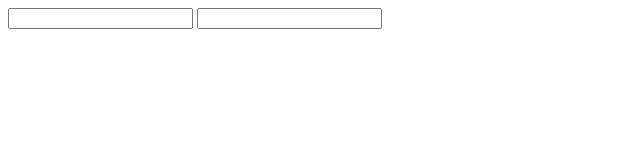
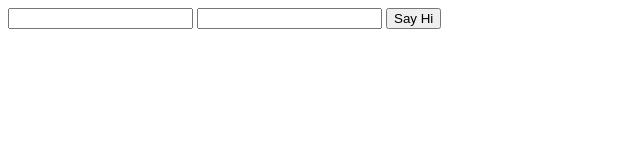
Before and after one commit to PJMantoss/typescript_crash_course, a plain HTML site: page index.html in a window 1280 px wide. Shown: the whole page, without its empty margins (0-640 px from the left). Drawn offline with Linux system fonts and the light colour scheme.

Commit message:
update index

```diff
--- a/index.html
+++ b/index.html
@@ -11,6 +11,7 @@
     <form>
         <input type="text" name="name" id="name">
         <input type="number" name="age" id="age">
+        <input type="submit" value="Say Hi">
     </form>
 </body>
 </html>
```
